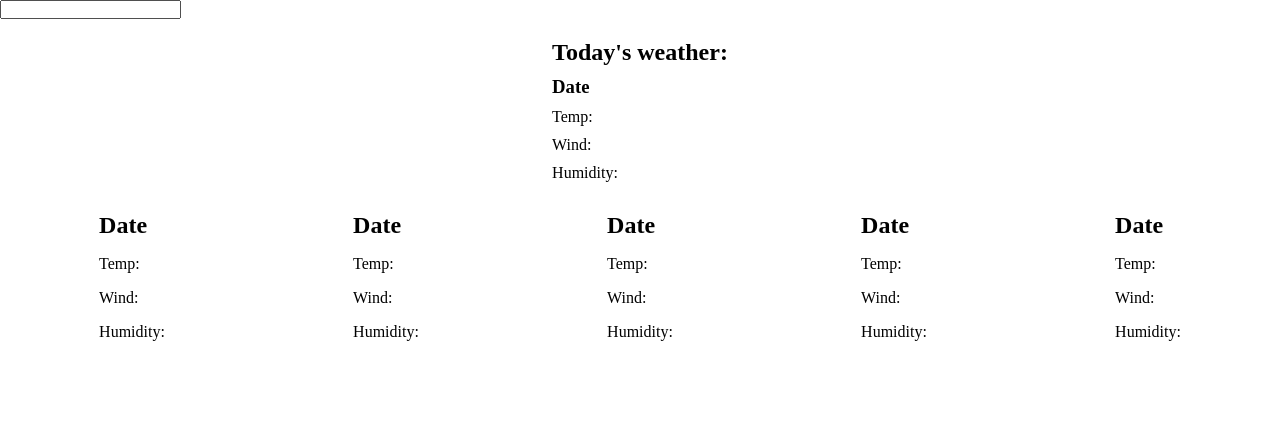
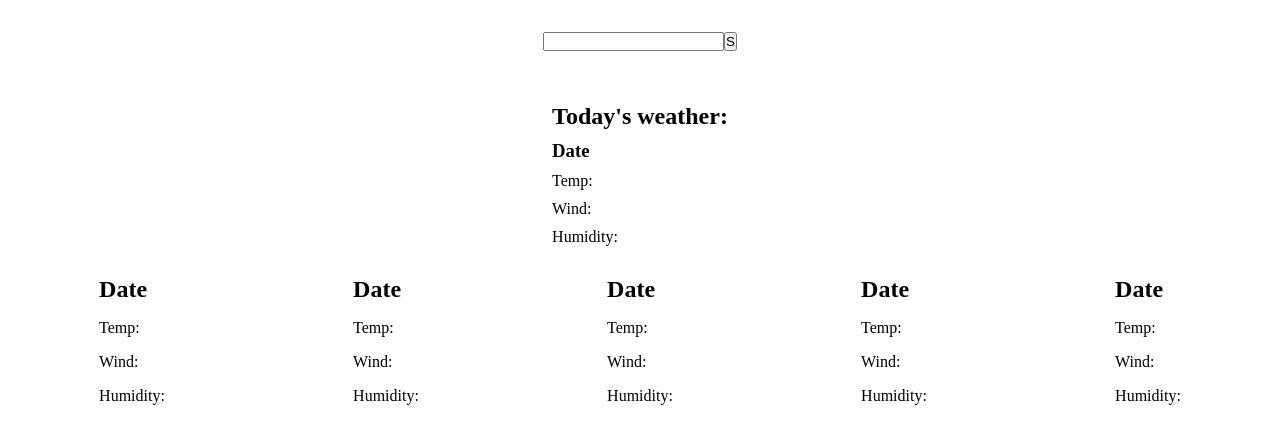
Before and after one commit to jbramirez03/Weather-Arc, a React (Create React App) app: page / in a window 1280 px wide. Shown: the top 444 px of the page. Built offline with nearby package versions, Linux system fonts and the light colour scheme.

Commit message:
added search button and created flex box

```diff
--- a/src/App.css
+++ b/src/App.css
@@ -10,6 +10,12 @@
 
 .container {
   width: 100%;
+}
+
+.search-area {
+  display: flex;
+  justify-content: center;
+  margin: 2rem;
 }
 
 .weather-grid {
--- a/src/components/Search.js
+++ b/src/components/Search.js
@@ -5,6 +5,7 @@
         <div className='search-area'>
             <form action="submit" className='search-form'>
                 <input type="text" className='search' />
+                <button action='submit' className='submit-btn'>S</button>
             </form>
         </div>
     )
```
